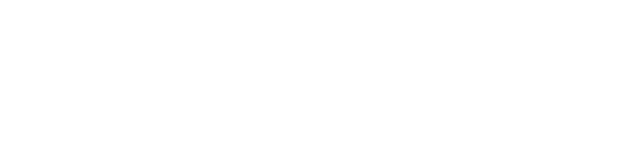
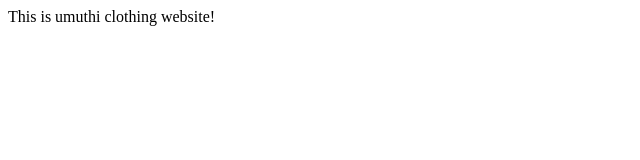
Before and after one commit to newnormal-arch/umuthi, a plain HTML site: page index.html in a window 1280 px wide. Shown: the whole page, without its empty margins (0-640 px from the left). Drawn offline with Linux system fonts and the light colour scheme.

Commit message:
git pages addition

```diff
--- a/index.html
+++ b/index.html
@@ -10,7 +10,7 @@
     <title>Umuthi Clothing</title>
 </head>
 <body>
-
+    This is umuthi clothing website!
 
     <!-- JAVASCRIPT -->
      <script src="./js/script.js"></script>
```
